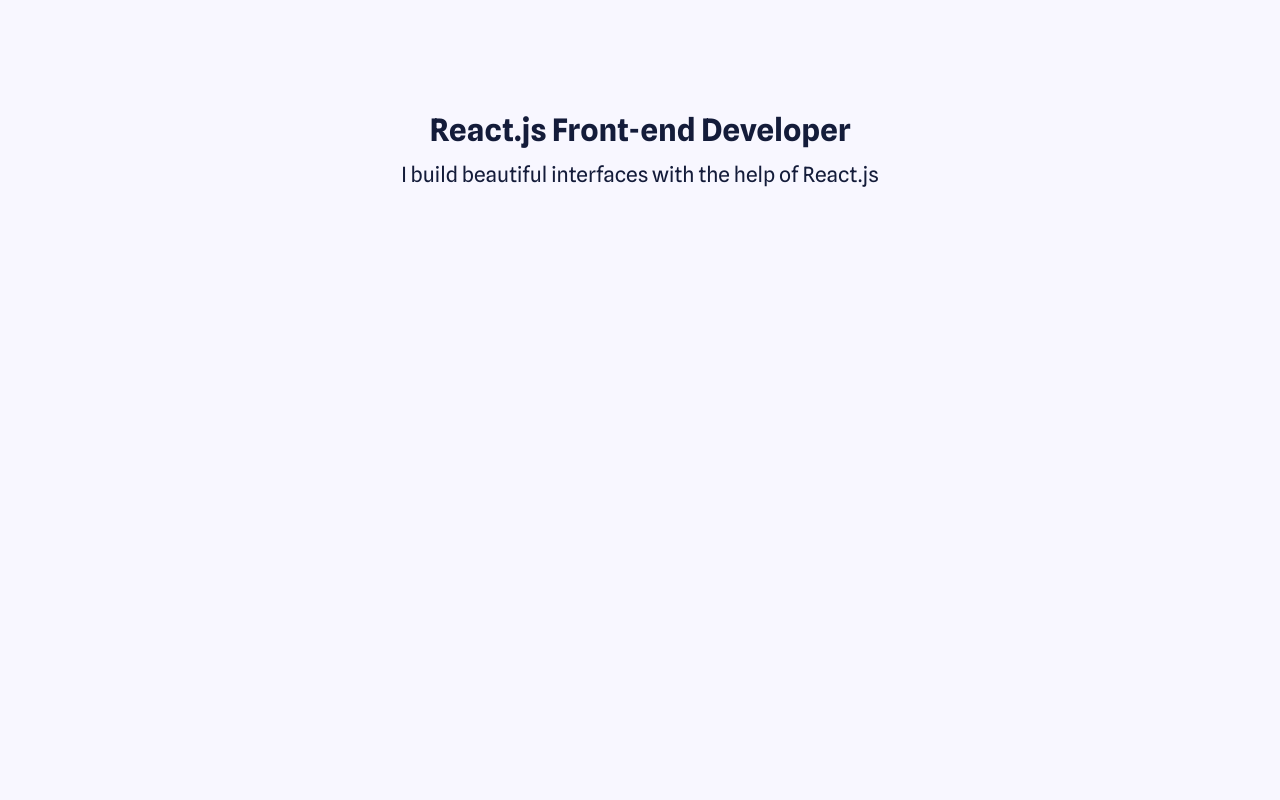
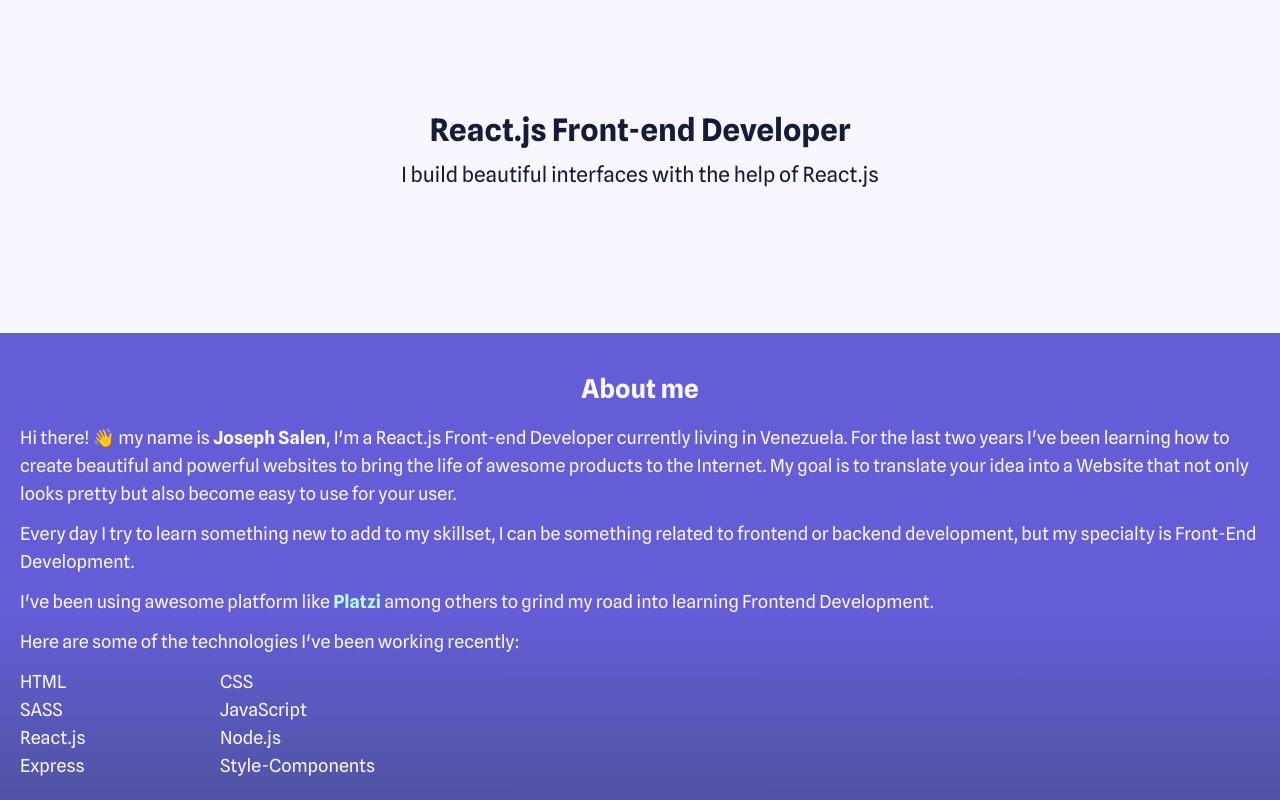
Before and after one commit to jsalen/personal-portfolio, a React (Create React App) app: page / in a window 1280 px wide. Shown: the part 467-1267 px from the top of the page. Before the commit the page ends 800 px from the top, so only its background shows below. Built offline with nearby package versions, Linux system fonts and the light colour scheme.

Commit message:
implement About component

```diff
--- a/src/App.js
+++ b/src/App.js
@@ -1,4 +1,5 @@
 import { Layout } from './components/Layout'
+import { About } from './containers/About'
 import { Header } from './containers/Header'
 import { Intro } from './containers/Intro'
 
@@ -8,6 +9,7 @@
       <Header />
       <Layout>
         <Intro />
+        <About />
       </Layout>
     </>
   )
--- /dev/null
+++ b/src/containers/About/index.js
@@ -0,0 +1,40 @@
+import { Container, Content } from './styles'
+
+export const About = () => {
+  return (
+    <Container>
+      <h1>About me</h1>
+      <Content>
+        <p>
+          Hi there! 👋 my name is <span>Joseph Salen</span>, I'm a React.js
+          Front-end Developer currently living in Venezuela. For the last two
+          years I've been learning how to create beautiful and powerful websites
+          to bring the life of awesome products to the Internet. My goal is to
+          translate your idea into a Website that not only looks pretty but also
+          become easy to use for your user.
+        </p>
+        <p>
+          Every day I try to learn something new to add to my skillset, I can be
+          something related to frontend or backend development, but my specialty
+          is Front-End Development.
+        </p>
+        <p>
+          I've been using awesome platform like{' '}
+          <a href='https://www.platzi.com/'>Platzi</a> among others to grind my
+          road into learning Frontend Development.
+        </p>
+        <p>Here are some of the technologies I've been working recently:</p>
+        <ul>
+          <li>HTML</li>
+          <li>CSS</li>
+          <li>SASS</li>
+          <li>JavaScript</li>
+          <li>React.js</li>
+          <li>Node.js</li>
+          <li>Express</li>
+          <li>Style-Components</li>
+        </ul>
+      </Content>
+    </Container>
+  )
+}
--- /dev/null
+++ b/src/containers/About/styles.js
@@ -0,0 +1,46 @@
+import styled from 'styled-components'
+
+export const Container = styled.section`
+  width: 100%;
+  padding: 4rem 2rem 2rem;
+  background: rgb(100, 93, 215);
+  background: linear-gradient(
+    180deg,
+    rgba(100, 93, 215, 1) 60%,
+    rgba(80, 83, 163, 1) 100%
+  );
+  color: #f8f7ff;
+
+  & h1 {
+    font-size: 2.6rem;
+    font-weight: 700;
+    text-align: center;
+  }
+`
+
+export const Content = styled.article`
+  width: 100%;
+  margin-top: 2rem;
+  font-size: 1.8rem;
+  font-weight: 400;
+  line-height: 2.8rem;
+  display: flex;
+  flex-direction: column;
+  gap: 12px;
+
+  a {
+    color: #b3fffc;
+    text-decoration: none;
+    font-weight: 700;
+  }
+
+  span {
+    font-weight: 700;
+  }
+
+  ul {
+    display: grid;
+    grid-template-columns: repeat(2, minmax(140px, 200px));
+    list-style: none;
+  }
+`
```
